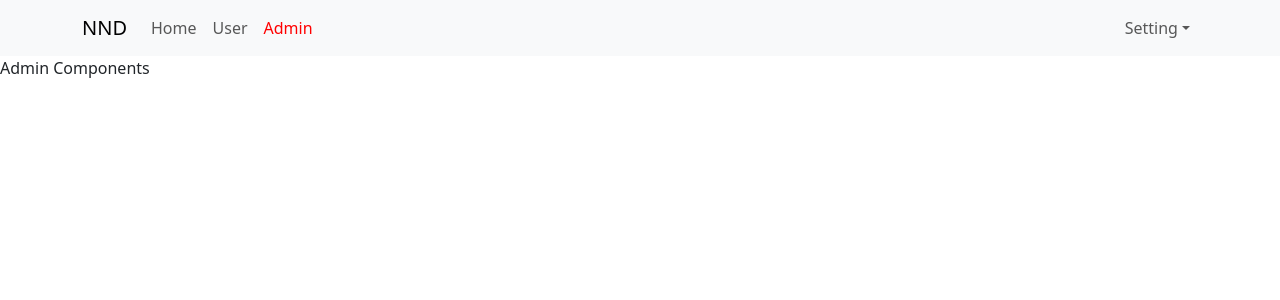
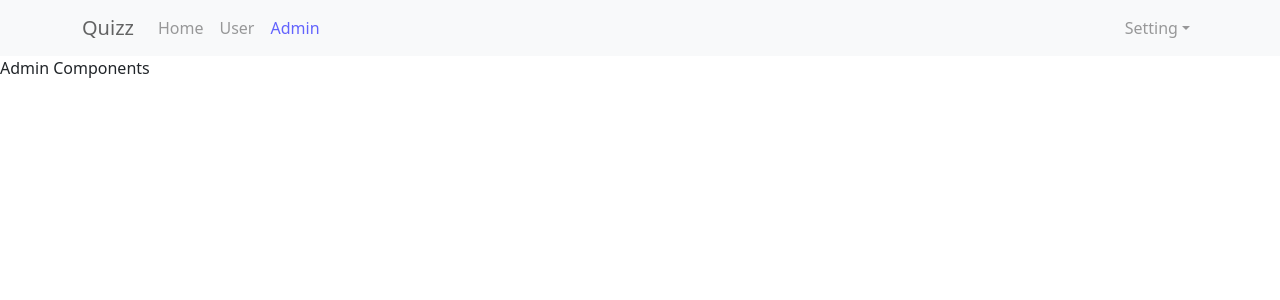
Before and after one commit to dth1237/reactjs, a React (Create React App) app: page /admins in a window 1280 px wide. Shown: the top 300 px of the page. Built offline with nearby package versions, Linux system fonts and the light colour scheme.

Commit message:
homepage video

```diff
--- a/src/App.scss
+++ b/src/App.scss
@@ -10,14 +10,21 @@ body {
 
 .app-container {
   .header-container {
-    .navbar-nav
-    {
-      .nav-link
-      {
-      &.active {
-          color: red;
+    .navbar-nav {
+      z-index: 10;
+      opacity: 0.6;
+
+      .nav-link {
+        &.active {
+          color: blue;
         }
+      }
     }
   }
-  }
 }
+
+video {
+  position: fixed;
+  bottom: 0;
+  width: 100vw;
+}
--- a/src/Components/Header/Header.js
+++ b/src/Components/Header/Header.js
@@ -8,11 +8,13 @@ const Header = () => {
     return (
         <Navbar expand="lg" className="bg-body-tertiary">
             <Container>
-                <Navbar.Brand href="#home">NND</Navbar.Brand>
+
                 <Navbar.Toggle aria-controls="basic-navbar-nav" />
                 <Navbar.Collapse id="basic-navbar-nav">
                     <Nav className="me-auto">
-                        <NavLink to ='/' className='nav-link'>Home</NavLink>
+                        <NavLink to='/' className='navbar-brand '>Quizz</NavLink>
+
+                        <NavLink to='/' className='nav-link'>Home</NavLink>
                         <NavLink to='/users' className='nav-link'>User</NavLink>
                         <NavLink to='/admins' className='nav-link'>Admin</NavLink>
 
@@ -21,11 +23,9 @@ const Header = () => {
                     </Nav>
                     <Nav>
                         <NavDropdown title="Setting" id="basic-nav-dropdown">
-                            <NavDropdown.Item href="#action/3.1">Log in</NavDropdown.Item>
-                            <NavDropdown.Item href="#action/3.2">
-                                Log out
-                            </NavDropdown.Item>
-                            <NavDropdown.Item href="#action/3.3">Profile</NavDropdown.Item>
+                            <NavDropdown.Item>Log in</NavDropdown.Item>
+                            <NavDropdown.Item > Log out </NavDropdown.Item>
+                            <NavDropdown.Item>Profile</NavDropdown.Item>
 
                         </NavDropdown>
                     </Nav>
--- /dev/null
+++ b/src/Components/Home/Homepage.js
@@ -0,0 +1,11 @@
+import videohomepage from '../../assets/video-homepage.mp4'
+const Homepage = (props) => {
+    return (
+        <div className="hompage-container">
+            <video autoPlay muted loop >
+                <source src={videohomepage} type="video/mp4" />
+            </video>
+        </div>
+    )
+}
+export default Homepage;
--- a/src/index.js
+++ b/src/index.js
@@ -8,6 +8,7 @@ import 'bootstrap/dist/css/bootstrap.min.css';
 import { BrowserRouter , Router, Routes, Route } from "react-router-dom";
 import User from './Components/User/User';
 import Admin from './Components/Admin/Admin';
+import Homepage from './Components/Home/Homepage';
 
 
 
@@ -18,6 +19,7 @@ root.render(
     <BrowserRouter>
       <Routes >
         <Route path='/' element={<App />} >
+          <Route index element={<Homepage />} />
           <Route path="/users" element={<User />} />
           <Route path="/admins" element={<Admin />} />
 
```
Also changed, not shown: 1 other file (tests, documents, lock files or other folders).
